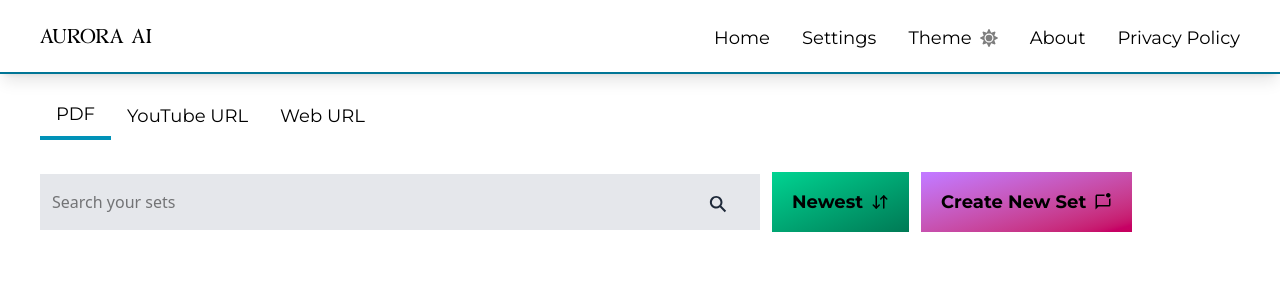
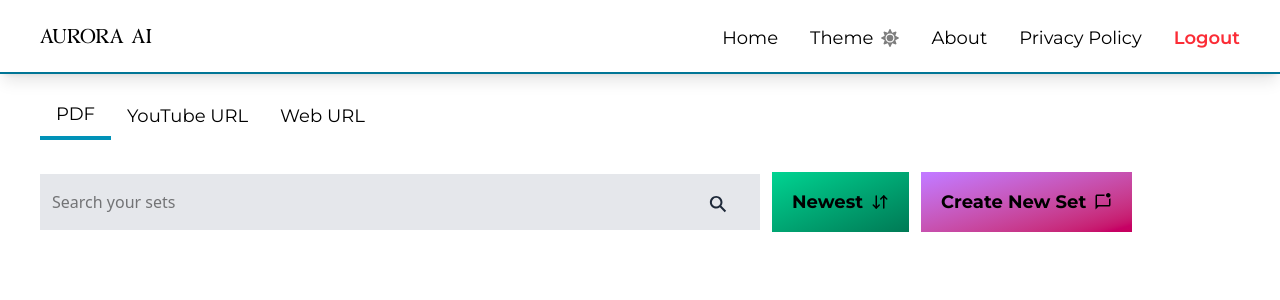
Before and after one commit to isudiptodas/Aurora-AI, a Next.js app: page /user/home in a window 1280 px wide. Shown: the top 300 px of the page. Built offline with nearby package versions, Linux system fonts and the light colour scheme; what tailwindcss-motion would draw is missing.

Commit message:
added api call function

```diff
--- a/src/components/MenuBar.tsx
+++ b/src/components/MenuBar.tsx
@@ -5,43 +5,60 @@ interface props {
     setTheme: (theme: string) => void;
 }
 
-import { MdOutlineSettings } from "react-icons/md";
 import { FaSun } from "react-icons/fa";
 import { IoMdMoon } from "react-icons/io";
 import { useEffect, useState } from "react";
+import { useRouter } from "next/navigation";
+import axios from "axios";
+import { VscLayoutSidebarLeftOff } from "react-icons/vsc";
 
 function MenuBar({ theme, setTheme }: props) {
 
     const [visible, setVisible] = useState(false);
+    const router = useRouter();
 
     const switchTheme = () => {
         setTheme(theme === 'dark' ? 'light' : 'dark');
     };
+
+    const logout = async () => {
+        try {
+            const res = await axios.post(`/api/auth`, {type: 'logout'}, {
+                withCredentials: true
+            });
+
+            if(res.status === 200){
+                router.push('/');
+            }
+        } catch (err) {
+            console.log(err);
+        }
+    }
 
     return (
         <>
             <div className={`${theme === 'dark' ? "bg-black" : "bg-white"} w-full z-50 fixed top-0 duration-150 ease-in-out border-b-2 border-cyan-700 rounded-b-4xl md:rounded-none flex justify-center lg:px-10 lg:justify-between shadow-lg items-center pt-5 md:pt-6 md:pb-5 pb-4`}>
                 <p className={`text-xl font-Conquer ${theme === 'dark' ? "text-white" : "text-black"}`}>AURORA AI</p>
                 <div onClick={() => setVisible(!visible)} className={`flex lg:hidden flex-col absolute top-1/3 text-xl cursor-pointer right-5 justify-center items-center ${theme === 'dark' ? "text-white" : "text-black"}`}>
-                    <span><MdOutlineSettings /></span>
+                    <span><VscLayoutSidebarLeftOff /></span>
                 </div>
 
                 <div className={`w-auto hidden lg:flex justify-evenly items-center gap-8 ${theme === 'dark' ? "text-white" : "text-black"}`}>
                     <p className={`text-lg font-Montserrat cursor-pointer hover:text-cyan-500 duration-200 ease-in-out`}>Home</p>
-                    <p className={`text-lg font-Montserrat cursor-pointer hover:text-cyan-500 duration-200 ease-in-out`}>Settings</p>
                     <p className={`text-lg font-Montserrat cursor-pointer hover:text-cyan-500 duration-200 ease-in-out flex justify-start items-center gap-2`} onClick={switchTheme}>Theme {theme === 'dark' ? <IoMdMoon className="opacity-50 duration-200 ease-in-out rotate-45" /> : <FaSun className="opacity-50 duration-200 ease-in-out rotate-45" />}</p>
                     <p className={`text-lg font-Montserrat cursor-pointer hover:text-cyan-500 duration-200 ease-in-out`}>About</p>
                     <p className={`text-lg font-Montserrat cursor-pointer hover:text-cyan-500 duration-200 ease-in-out`}>Privacy Policy</p>
+                    <p className={`text-lg font-Montserrat cursor-pointer text-red-500 font-semibold duration-200 ease-in-out`} onClick={logout}>Logout</p>
                 </div>
             </div>
 
             {/* menu */}
             <div className={`${visible ? "translate-y-0 " : "-translate-y-full"} z-50 lg:hidden duration-300 ease-in-out transition-all w-full backdrop-blur-3xl bg-cyan-400/10 h-auto py-5 flex flex-col justify-start items-start gap-3 border-b-2 border-cyan-800 rounded-b-4xl absolute top-0`}>
                 <p className={`w-full text-start font-Montserrat px-5 text-2xl ${theme === 'dark' ? "text-white" : "text-black"}`}>Home</p>
-                <p className={`w-full text-start font-Montserrat px-5 text-2xl ${theme === 'dark' ? "text-white" : "text-black"}`}>Settings</p>
                 <p className={`w-full text-start font-Montserrat px-5 text-2xl ${theme === 'dark' ? "text-white" : "text-black"} flex justify-start items-center gap-2`} onClick={switchTheme}>Theme {theme === 'dark' ? <IoMdMoon className="opacity-50 duration-200 ease-in-out rotate-45" /> : <FaSun className="opacity-50 duration-200 ease-in-out rotate-45" />}</p>
                 <p className={`w-full text-start font-Montserrat px-5 text-2xl ${theme === 'dark' ? "text-white" : "text-black"}`}>About</p>
                 <p className={`w-full text-start font-Montserrat px-5 text-2xl ${theme === 'dark' ? "text-white" : "text-black"}`}>Privacy Policy</p>
+                <p className={`w-full text-start font-Montserrat px-5 text-2xl text-red-500 font-semibold`} onClick={logout}>Logout</p>
                 <p onClick={() => setVisible(false)} className={`w-full text-start font-Conquer px-5 py-5 text-xl opacity-60 ${theme === 'dark' ? "text-white" : "text-black"}`}>Close</p>
             </div>
         </>
```
